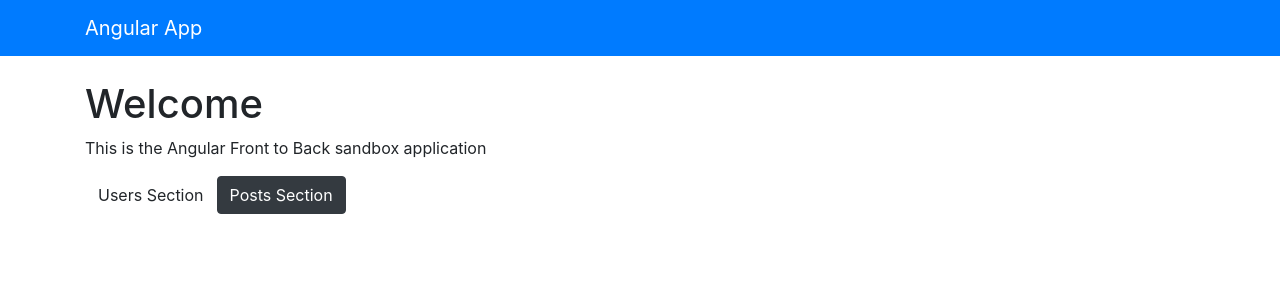
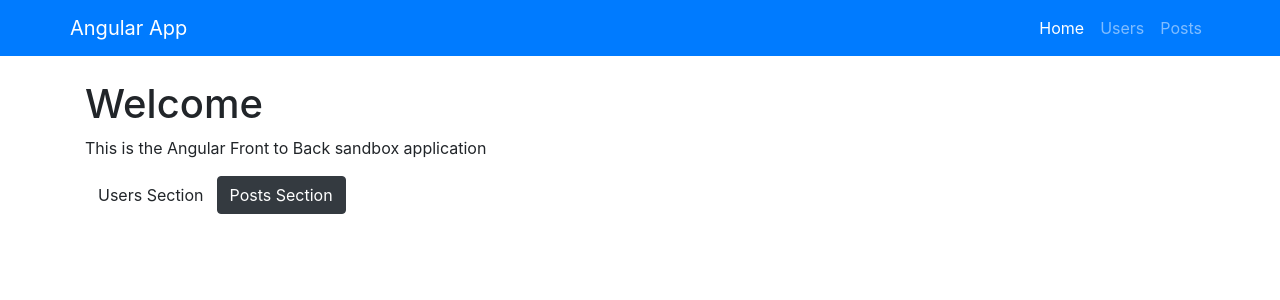
Before and after one commit to khan610/angularapp, an Angular app: page / in a window 1280 px wide. Shown: the top 300 px of the page. Built offline with nearby package versions, Linux system fonts and the light colour scheme.

Commit message:
Linking to Routes

```diff
--- a/src/app/components/home/home.component.html
+++ b/src/app/components/home/home.component.html
@@ -1,4 +1,4 @@
 <h1>Welcome</h1>
 <p>This is the Angular Front to Back sandbox application</p>
-<button class="btn btn-secoundary">Users Section</button>
-<button class="btn btn-dark">Posts Section</button>
+<button class="btn btn-secoundary" routerLink="/users">Users Section</button>
+<button class="btn btn-dark" routerLink="/posts">Posts Section</button>
--- a/src/app/components/navbar/navbar.component.html
+++ b/src/app/components/navbar/navbar.component.html
@@ -1,5 +1,21 @@
-<nav class="navbar navbar-dark bg-primary mb-4">
+<nav class="navbar navbar-expand navbar-dark bg-primary mb-4">
   <div class="container">
-    <a href="#" class="navbar-brand">Angular App</a>
+    <a routerLink="/" class="navbar-brand">Angular App</a>
+    <div>
+      <ul class="navbar-nav ml-auto">
+        <li class="nav-item" [routerLinkActive]="['active']"[routerLinkActiveOptions]="{exact: true}">
+          <a routerLink="/" class="nav-link">Home</a>
+        </li>
+        <li class="nav-item" [routerLinkActive]="['active']"
+        [routerLinkActiveOptions]="{exact: true}">
+          <a routerLink="/users" class="nav-link">Users</a>
+        </li>
+        <li class="nav-item" [routerLinkActive]="['active']"
+        [routerLinkActiveOptions]="{exact: true}">
+          <a routerLink="/posts" class="nav-link">Posts</a>
+        </li>
+      </ul>
+    </div>
   </div>
+
 </nav>
```
